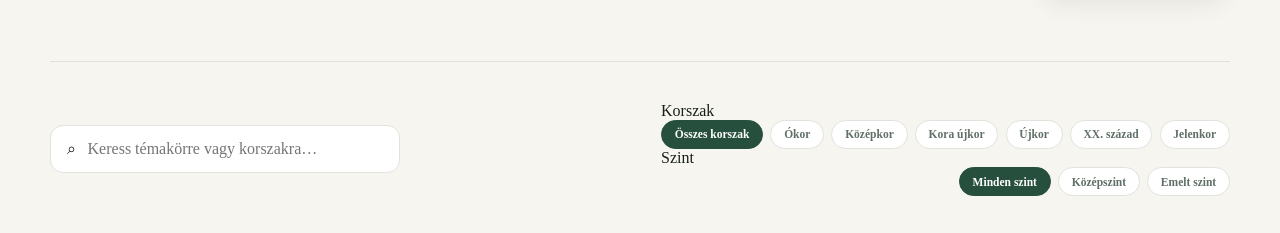
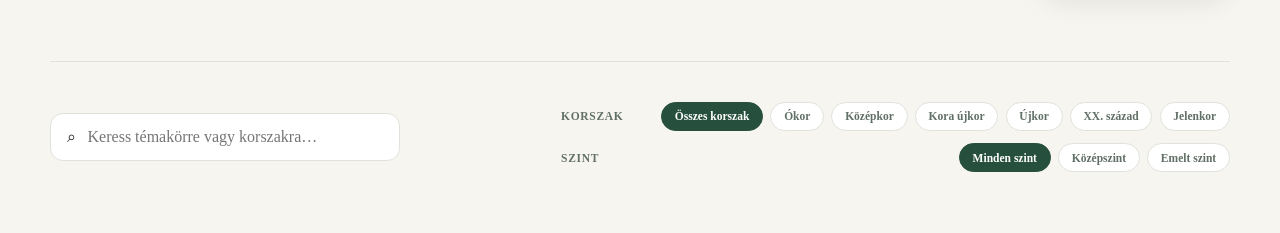
Before and after one commit to Tikitaka1984/digitalis-tortenelem-erettsegi-akademia, a website: page site/library.html in a window 1280 px wide. Shown: the part 543-776 px from the top of the page. Drawn offline with Linux system fonts and the light colour scheme.

Commit message:
sprint5: style taxonomy filter groups

```diff
--- a/site/assets/app.css
+++ b/site/assets/app.css
@@ -467,3 +467,12 @@ h3 { font-size: 1.25rem; line-height: 1.25; }
   .button, .icon-button, .chip, .lesson-card, .feature-card, .step-card { border: 1px solid ButtonText; }
   .status-dot, .eyebrow-dot, .progress-track span { forced-color-adjust: none; }
 }
+
+
+/* Sprint 5: URL-addressable taxonomy filters */
+.filter-stack { display: grid; gap: .75rem; }
+.filter-group { display: grid; grid-template-columns: 5.5rem 1fr; align-items: center; gap: .75rem; }
+.filter-label { color: var(--muted); font-size: .72rem; font-weight: 800; letter-spacing: .06em; text-transform: uppercase; }
+@media (max-width: 800px) {
+  .filter-group { grid-template-columns: 1fr; gap: .4rem; }
+}
```
